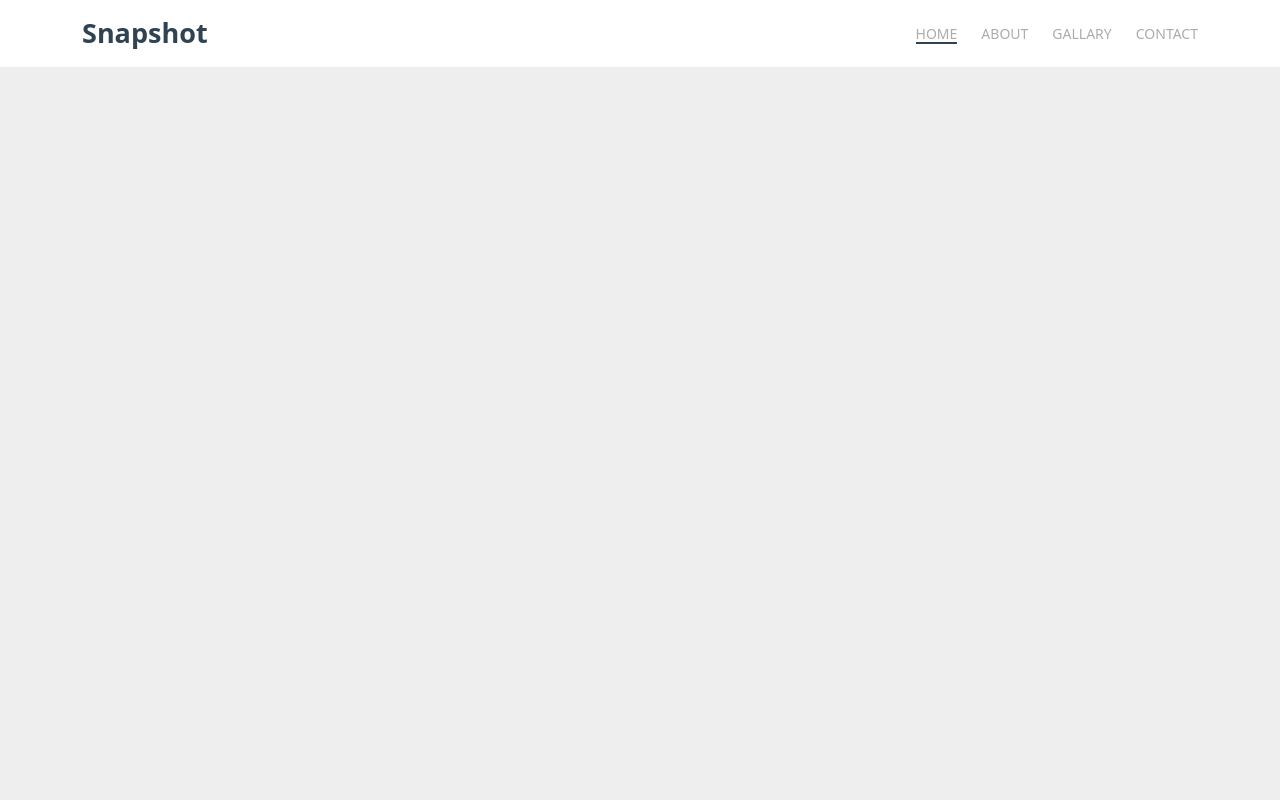
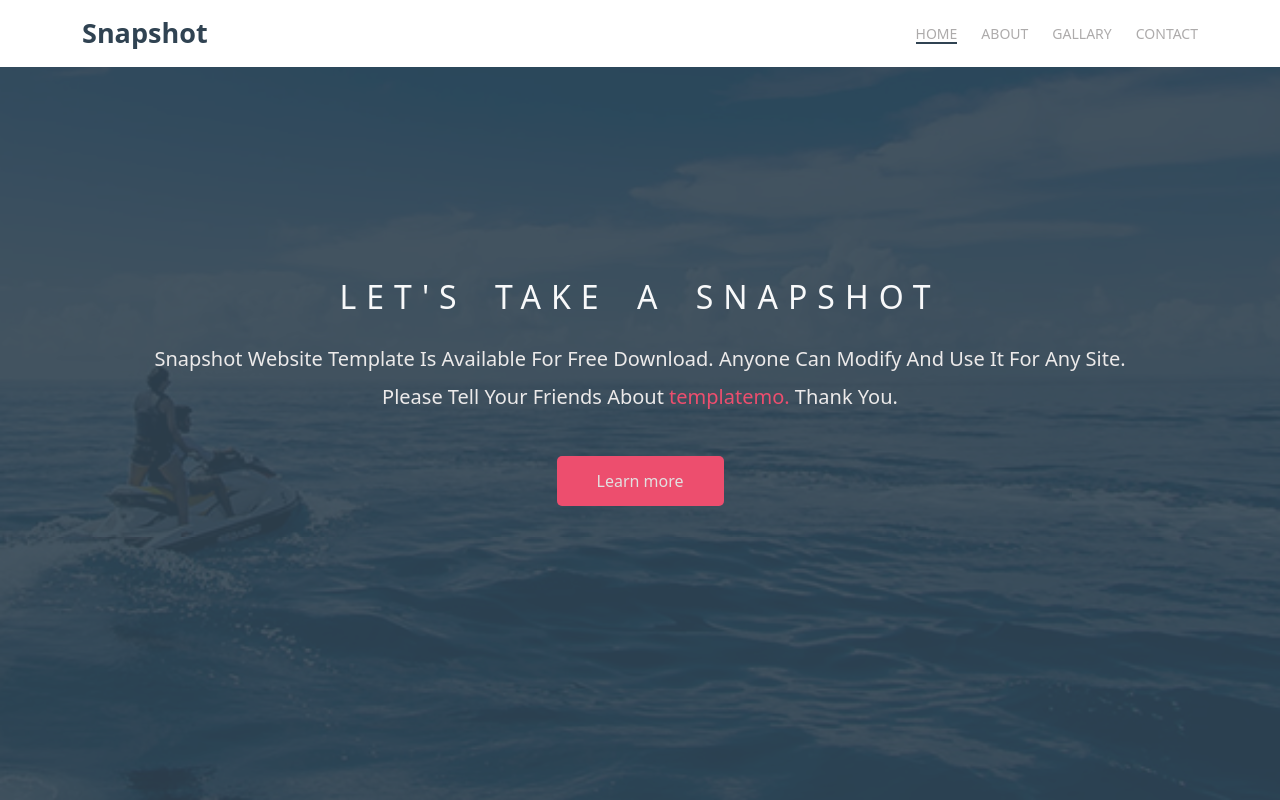
Before and after one commit to Gamal-Ramadan-1/Snapshot, a plain HTML site: page Html/index.html in a window 1280 px wide. Drawn offline with nearby package versions, Linux system fonts and the light colour scheme.

Commit message:
Create Home Section

```diff
--- a/Html/index.html
+++ b/Html/index.html
@@ -9,6 +9,8 @@
     <title>Snapshot</title>
 </head>
 <body>
+
+  <!-- Start Navbar -->
     <nav class="navbar navbar-expand-lg">
         <div class="container">
           <a class="navbar-brand text-capitalize fw-bold" href="#">snapshot</a>
@@ -19,7 +21,7 @@
           <div class="collapse navbar-collapse justify-content-end" id="navbarSupportedContent">
             <ul class="navbar-nav">
               <li class="nav-item me-4">
-                <a class="nav-link text-uppercase" href="#" onclick="LineHome()">Home <span id="line-home"></span></a>
+                <a class="nav-link text-uppercase" href="#home" onclick="LineHome()">Home <span id="line-home"></span></a>
               </li>
               <li class="nav-item me-4">
                 <a class="nav-link text-uppercase" href="#" onclick="LineAbout()">about <span id="line-about"></span></a>
@@ -33,6 +35,24 @@
           </div>
         </div>
       </nav>
+      <!-- End Navbar -->
+
+      <!-- Start Slider  -->
+      <section id="home">
+        <div class="overlay"></div>
+        <div class="container">
+          <div class="row">
+            <div class="col-12 text-center text-light">
+              <h2 class="text-uppercase">let's take a snapshot</h2>
+              <p class="my-3 text-capitalize">Snapshot website template is available for free download. Anyone can modify and use it for any site. <span class="d-lg-block"> Please tell your friends about <a href="#"> templatemo.</a> Thank you.</span>
+              </p>
+              <div class="btn my-4">Learn more</div>
+            </div>
+          </div>
+        </div>
+      </section>
+      <!-- End Slider -->
+
       <script src="https://cdn.jsdelivr.net/npm/bootstrap@5.2.0/dist/js/bootstrap.min.js"></script>
     <script src="../Js/index.js"></script>
 </body>
--- a/Js/index.js
+++ b/Js/index.js
@@ -1,3 +1,4 @@
+// Navbar js
 let LinkHome = document.getElementById('line-home');
 let LinkAbout = document.getElementById('line-about');
 let LinkGallary = document.getElementById('line-gallary');
--- a/Scss/Main.scss
+++ b/Scss/Main.scss
@@ -11,6 +11,9 @@ body {
 
 .navbar {
     background-color: white;
+    position: fixed;
+    width: 100%;
+    z-index: 200;
 
     .navbar-brand {
         color: $Main-Color;
@@ -22,6 +25,7 @@ body {
             font-size: 14px;
             color: rgb(173, 171, 171);
             position: relative;
+            margin: 10px 0px;
             padding: 0px;
         }
 
@@ -60,3 +64,60 @@ body {
         display: none;
     }
 }
+
+#home {
+    background: url('../imgs/px-beach-daylight-fun-1430675-image.jpg') center no-repeat fixed;
+    background-size: cover;
+    clear: both;
+    height: 100vh;
+    width: 100%;
+    position: relative;
+    z-index: 0;
+    display: flex;
+    justify-content: center;
+    align-items: center;
+
+    .overlay {
+        position: absolute;
+        width: 100%;
+        height: 100%;
+        background-color: $Main-Color;
+        opacity: .9;
+        z-index: -1;
+    }
+
+    h2 {
+        font-weight: 300;
+        word-spacing: 10px;
+        letter-spacing: 10px;
+        line-height: 1.7;
+    }
+
+    p {
+        line-height: 1.9;
+        font-size: 20px;
+        color: rgb(236, 234, 234);
+        font-weight: 300;
+
+        a {
+            color: $Red-Color;
+            text-decoration: none;
+            text-transform: none;
+            font-weight: lighter;
+        }
+    }
+
+    .btn {
+        background-color: $Red-Color;
+        color: rgb(226, 224, 224);
+        padding: 13px 40px;
+        border-radius: 5px;
+        border: none;
+    }
+
+    .btn:hover {
+        box-shadow: none;
+        border: none;
+        background-color: #222;
+    }
+}
```
Also changed, not shown: Scss/Main.css, imgs/px-beach-daylight-fun-1430675-image.jpg (added), 1 other file.
